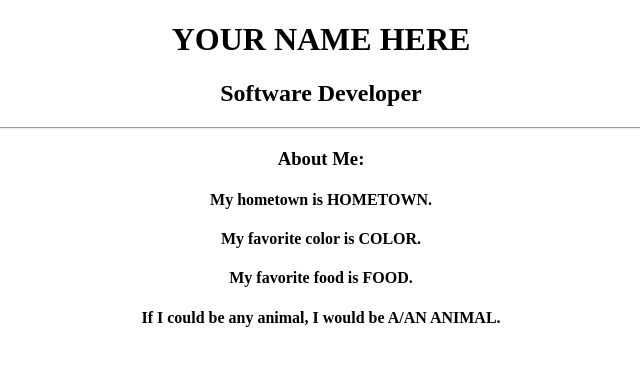
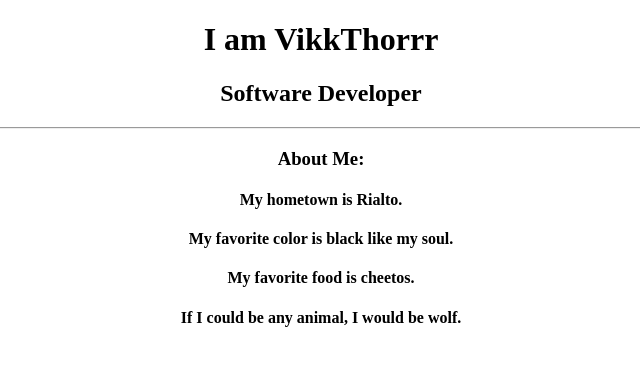
Before and after one commit to Vikk12/my-first-repo, a plain HTML site: page index.html in a window 1280 px wide. Shown: the whole page, without its empty margins (319-959 px from the left). Drawn offline with Linux system fonts and the light colour scheme.

Commit message:
Adding new placeholder text

```diff
--- a/index.html
+++ b/index.html
@@ -7,14 +7,14 @@
 		  </head>
 		  <body>
 			<div align="center">
-				<h1>YOUR NAME HERE</h1>
+				<h1>I am VikkThorrr</h1>
 				<h2>Software Developer</h2>
 				<hr>
 				<h3>About Me:</h3>
-					<h4>My hometown is HOMETOWN.</h4>
-					<h4>My favorite color is COLOR.</h4>
-					<h4>My favorite food is FOOD.</h4>
-					<h4>If I could be any animal, I would be A/AN ANIMAL.</h4>
+					<h4>My hometown is Rialto.</h4>
+					<h4>My favorite color is black like my soul.</h4>
+					<h4>My favorite food is cheetos.</h4>
+					<h4>If I could be any animal, I would be wolf.</h4>
 			</div>
 		  </body>
 		</html>
```
